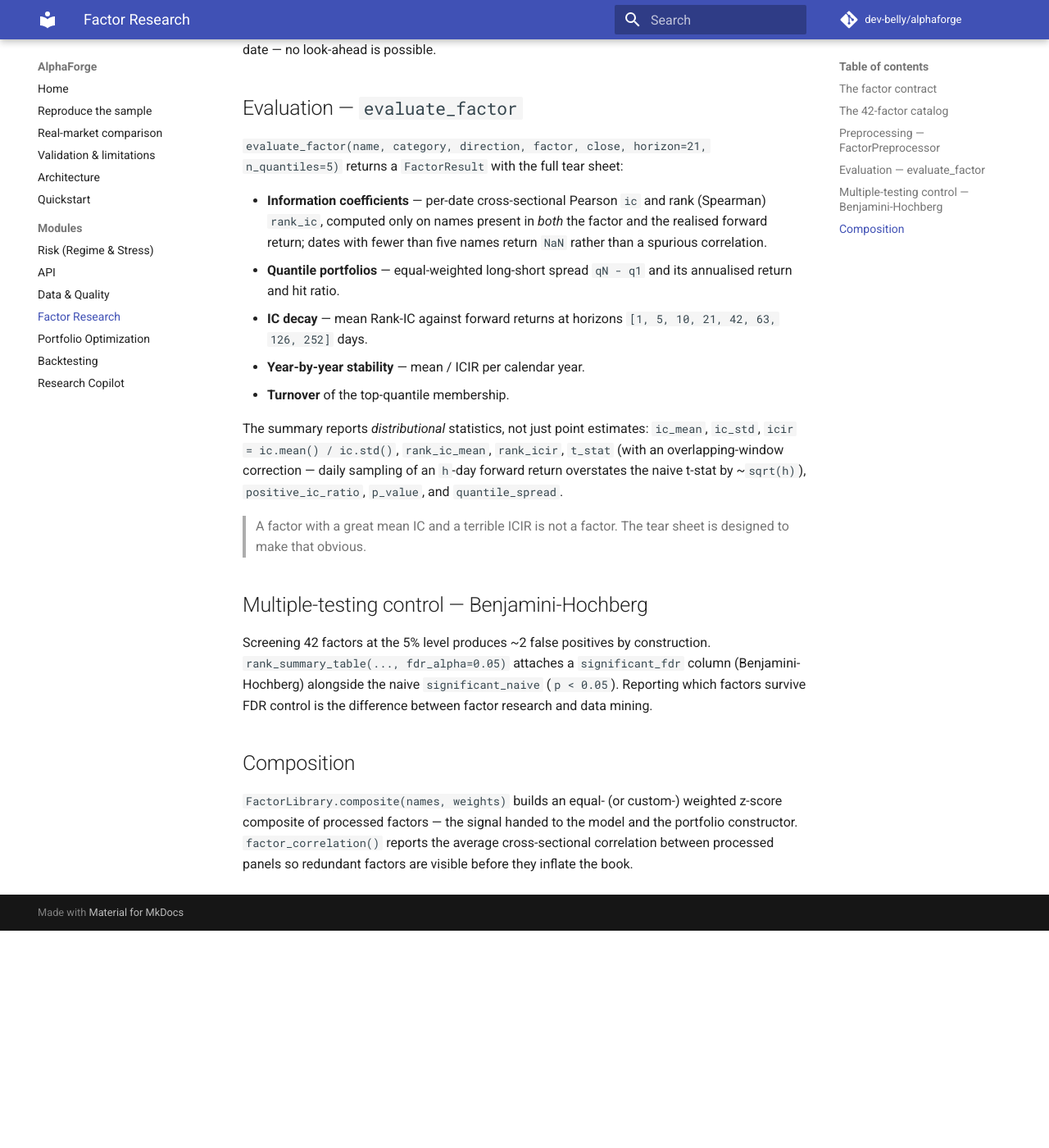
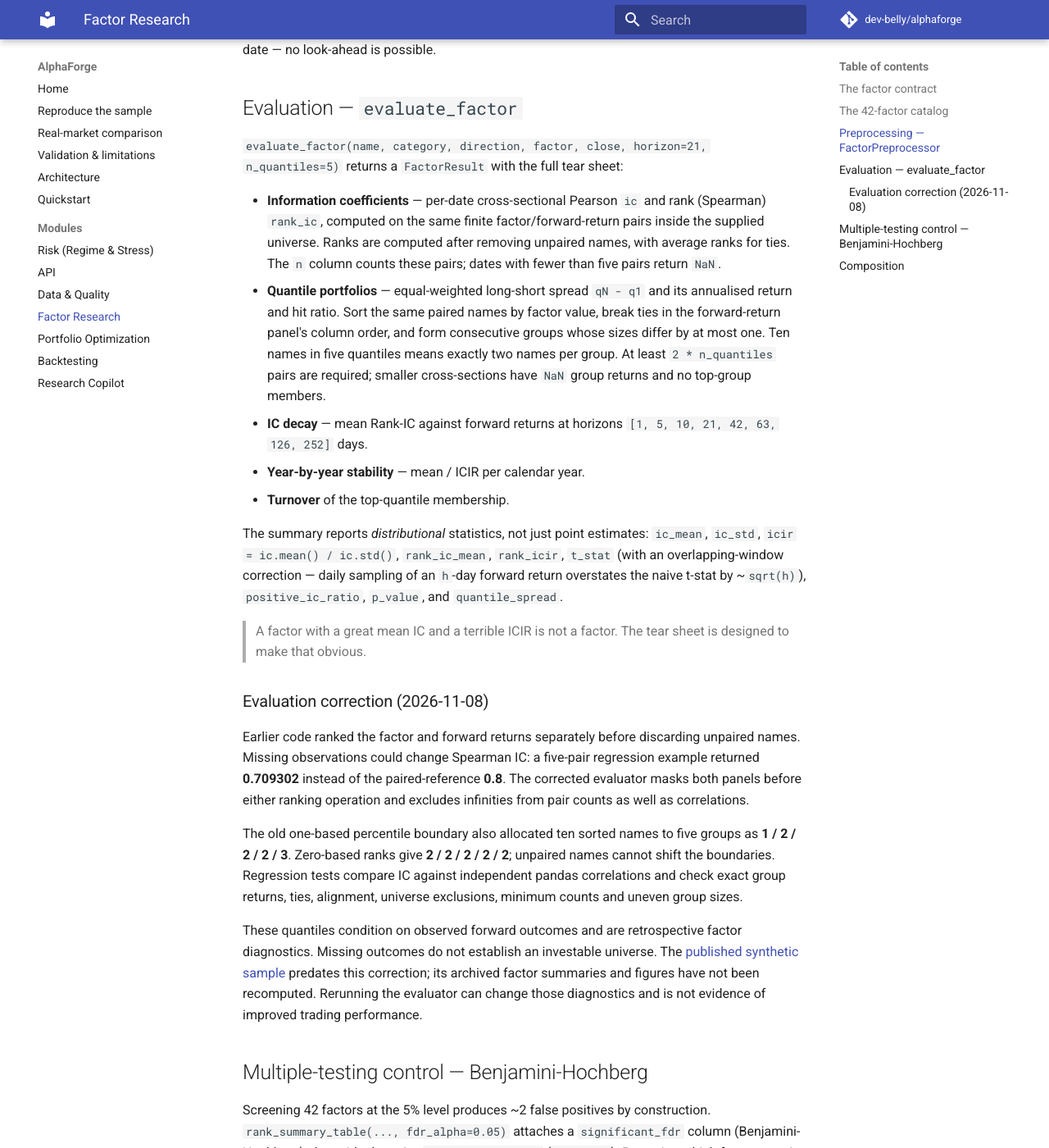
Before and after one commit to dev-belly/alphaforge, an MkDocs documentation site: the page built from docs/modules/factor_research.md, in a window 1280 px wide and 1400 px high, scrolled down 1942 px. Shown: the whole window at 82% size. Built offline with MkDocs 1.6.1 and Material for MkDocs 9.7.7, drawn with Linux system fonts in a browser that asks for light colours; a script that is not in the unit is left out; comment, search, counter and statistics services are not loaded; before the commit the page ends 3077 px from its top, so only the background shows below that.

Commit message:
Fix paired factor correlations and quantile boundaries (#10)
Rank shared finite factor/outcome pairs before computing IC and form balanced factor quantiles with deterministic ties. Add 15 regression cases and document the correction alongside archived sample versions.

Validation: 1,391 tests pass locally and in GitHub's full integration job; all four fast CI environments and the documentation build pass.

```diff
--- a/docs/modules/factor_research.md
+++ b/docs/modules/factor_research.md
@@ -78,11 +78,16 @@ available on that date — no look-ahead is possible.
 n_quantiles=5)` returns a `FactorResult` with the full tear sheet:
 
 * **Information coefficients** — per-date cross-sectional Pearson `ic` and rank
-  (Spearman) `rank_ic`, computed only on names present in *both* the factor and
-  the realised forward return; dates with fewer than five names return `NaN`
-  rather than a spurious correlation.
+  (Spearman) `rank_ic`, computed on the same finite factor/forward-return pairs
+  inside the supplied universe. Ranks are computed after removing unpaired
+  names, with average ranks for ties. The `n` column counts these pairs; dates
+  with fewer than five pairs return `NaN`.
 * **Quantile portfolios** — equal-weighted long-short spread `qN - q1` and its
-  annualised return and hit ratio.
+  annualised return and hit ratio. Sort the same paired names by factor value,
+  break ties in the forward-return panel's column order, and form consecutive
+  groups whose sizes differ by at most one. Ten names in five quantiles means
+  exactly two names per group. At least `2 * n_quantiles` pairs are required;
+  smaller cross-sections have `NaN` group returns and no top-group members.
 * **IC decay** — mean Rank-IC against forward returns at horizons
   `[1, 5, 10, 21, 42, 63, 126, 252]` days.
 * **Year-by-year stability** — mean / ICIR per calendar year.
@@ -96,6 +101,27 @@ an `h`-day forward return overstates the naive t-stat by ~`sqrt(h)`),
 
 > A factor with a great mean IC and a terrible ICIR is not a factor. The tear
 > sheet is designed to make that obvious.
+
+### Evaluation correction (2026-11-08)
+
+Earlier code ranked the factor and forward returns separately before discarding
+unpaired names. Missing observations could change Spearman IC: a five-pair
+regression example returned **0.709302** instead of the paired-reference **0.8**.
+The corrected evaluator masks both panels before either ranking operation and
+excludes infinities from pair counts as well as correlations.
+
+The old one-based percentile boundary also allocated ten sorted names to five
+groups as **1 / 2 / 2 / 2 / 3**. Zero-based ranks give **2 / 2 / 2 / 2 / 2**;
+unpaired names cannot shift the boundaries. Regression tests compare IC against
+independent pandas correlations and check exact group returns, ties, alignment,
+universe exclusions, minimum counts and uneven group sizes.
+
+These quantiles condition on observed forward outcomes and are retrospective
+factor diagnostics. Missing outcomes do not establish an investable universe.
+The [published synthetic sample](../sample-run.md) predates this correction;
+its archived factor summaries and figures have not been recomputed. Rerunning
+the evaluator can change those diagnostics and is not evidence of improved
+trading performance.
 
 ## Multiple-testing control — Benjamini-Hochberg
 
```
Also changed, not shown: README.md (+5 -0 lines), docs/sample-run.md (+5 -0 lines), 2 other files.
